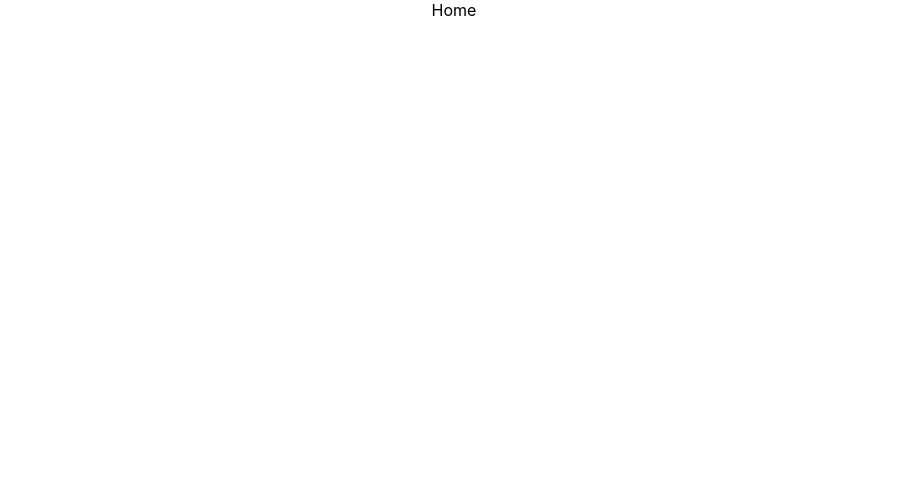
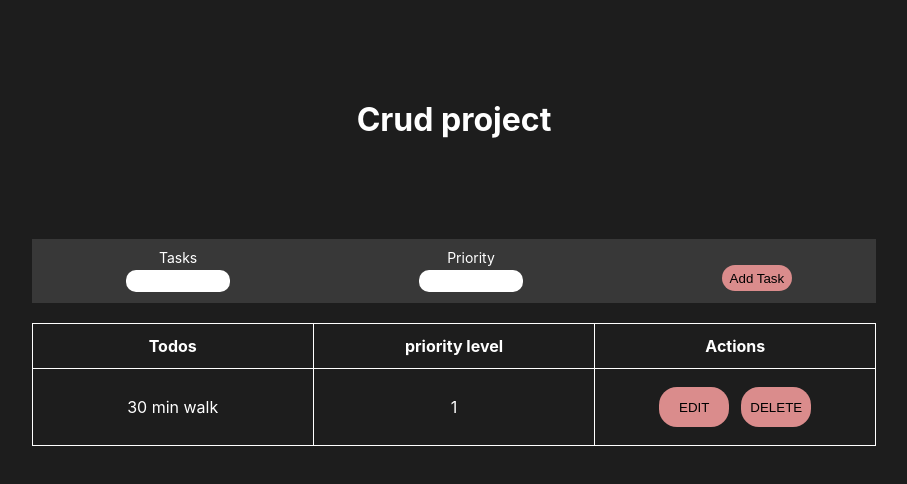
Before and after one commit to dragon-3/todo-crud, a React (Create React App) app: page / in a window 1280 px wide. Shown: the top 484 px of the page, without its empty margins (186-1093 px from the left). Built offline with nearby package versions, Linux system fonts and the light colour scheme; data requests are answered from the project's data file.

Commit message:
Modified.

```diff
--- /dev/null
+++ b/server/db.json
@@ -0,0 +1,9 @@
+{
+  "todos": [
+    {
+      "todo": "30 min walk",
+      "priority": "1",
+      "id": 1
+    }
+  ]
+}
--- /dev/null
+++ b/src/components/Edit.css
@@ -0,0 +1,17 @@
+.form {
+    margin-top: 100px;
+}
+
+form input{
+    height: 30px;
+    text-align: center;
+}
+
+button {
+    margin-top: 40px;
+    border: none;
+    border-radius: 20px;
+    height: 40px;
+    width: 80px;
+    background: rgb(187, 60, 60);
+}
--- a/src/components/Edit.js
+++ b/src/components/Edit.js
@@ -1,11 +1,70 @@
 import React from "react";
+import {Form, useNavigate, useParams} from 'react-router-dom';
+import {useState, useEffect} from 'react'
+import "./Edit.css"
 
 function Edit() {
+
+    const [data, setData] = useState([]);
+    const {id} = useParams();
+    const url = `http://localhost:3001/todos/${id}`;
+    const [values, setValues] = useState({
+        todo: '',
+        priority: ''
+    })
+    const Navigate = useNavigate();
+
+    useEffect(() => {
+        getAllData();
+    }, [])
+
+    const getAllData = () => {
+        fetch(url)
+        .then((response) => response.json())
+        .then((data) => (
+            setData(data),
+            setValues({
+                todo: data.todo,
+                priority: data.priority
+            })
+        )
+        )
+    }
+
+    const updateItem = () => {
+        fetch(url, {
+            method: 'PUT',
+            headers:{'Content-Type': 'application/json'},
+            body: JSON.stringify({
+                todo: values.todo,
+                priority: values.priority
+            })
+        } )
+        .then(() => {
+            Navigate("/")
+        })
+    }
+
+    const handleChange = (event) => {
+        event.preventDefault();
+        setValues({
+            ...values, [event.target.name]: event.target.value
+        })
+    }
 
 
     return (
         <div>
-            Edit
+            <h1>Edit</h1>
+            <div className="form">
+                <form action="">
+                    <input type="text" name="todo" value={values.todo} onChange={handleChange} /><br />
+                    <input type="text" name="priority" value={values.priority} onChange={handleChange} />
+                </form>
+
+                <button onClick={updateItem}>Update</button>
+
+            </div>
         </div>
     )
 }
--- /dev/null
+++ b/src/components/Home.css
@@ -0,0 +1,69 @@
+body {
+
+    background: rgb(29, 29, 29);
+    color: white;
+}
+
+h1 {
+    margin: 100px;
+}
+
+
+
+.add-section {
+    margin: 0 auto;
+    width: 66%;
+    background: rgb(56, 56, 56);
+    margin-bottom: 20px;
+    height: 54px;
+    padding-top: 10px;
+}
+
+.inputs {
+    display: flex;
+    flex-direction: row;
+    justify-content: space-around;
+    font-size: 14px;
+}
+
+.inputs input {
+    width: 100px;
+    margin-right: 10px;
+    margin-left: 10px;
+    border-radius: 10px;
+    border: none;
+    height: 20px;
+    margin-top: 4px;
+
+}
+.button button {
+    margin-top: 16px;
+    margin-left: 20px;
+    height: 26px;
+    width: 70px;
+    border: none;
+    border-radius: 18px;
+    background: rgb(218, 140, 140);
+
+}
+
+.table table {
+    margin: 0 auto;
+    border-collapse: collapse;
+    width: 66%;
+}
+
+th, tr, td {
+    border: solid thin white;
+    padding: 12px;
+    width: 100px;
+}
+
+table button {
+    margin: 6px;
+    height: 40px;
+    width: 70px;
+    border: none;
+    border-radius: 18px;
+    background: rgb(218, 140, 140);
+}
--- a/src/components/Home.js
+++ b/src/components/Home.js
@@ -1,11 +1,124 @@
 import React from "react";
+import "./Home.css";
+import {useState, useEffect} from 'react'
+import { Link } from "react-router-dom";
 
 function Home() {
 
+    const [data, setData] = useState([]);
+    const url = `http://localhost:3001/todos/`;
+    const [values, setValues] = useState({
+        todo: '',
+        priority: ''
+    })
+
+    useEffect(() => {
+        getAllData();
+    }, [])
+
+    const getAllData = () => {
+        fetch(url)
+        .then((response) => response.json())
+        .then((data) => setData(data))
+    }
+
+    const handleChange = (event) => {
+        event.preventDefault();
+        setValues({
+            ...values, [event.target.name]: event.target.value,
+        })
+    }
+
+
+    const addItem = () => {
+        fetch(url, {
+            method: "POST",
+            headers: {'Content-Type': 'application/json'},
+            body: JSON.stringify({
+                todo: values.task,
+                priority: values.priority
+            })
+        })
+    }
+
+    const deleteItem = (id) => {
+        fetch(url + `${id}`, {
+            method: "DELETE"
+        })
+    }
 
     return (
         <div>
-            Home
+            <h1>Crud project</h1>
+
+            <div className="main">
+                <div className="content">
+                    <div className="add-section">
+                        <div className="center">
+                            {/* <div className="inputs">
+                                <div className="names">
+                                    <label htmlFor="">Tasks</label>
+                                    <label htmlFor="">Description</label>
+                                </div>
+                            </div> */}
+                            <div className="inputs">
+                                <div className="tasks">
+                                    <label htmlFor="">Tasks</label><br />
+                                    <input type="text" name="task" onChange={handleChange}/>
+                                </div>
+                                <div className="priority">
+                                    <label htmlFor="">Priority</label><br />
+                                        <input type="text" name="priority" onChange={handleChange}/>
+                                </div>
+                                <div className="button">
+                                    <button onClick={addItem}>Add Task</button>
+                                </div>
+                            </div>
+                            {/* <div className="inputs">
+                                <div className="tasks-top">
+                                    <label htmlFor="">Task</label><br />
+                                    <label htmlFor="">Description</label><br />
+                                </div>
+                                <div className="tasks-bottom">
+                                    <input type="text" />
+                                    <input type="text" />
+                                </div>
+
+                            </div> */}
+                        </div>
+
+                    </div>
+                    <div className="table">
+                        <table>
+                            <thead>
+                                <th>Todos</th>
+                                <th>priority level</th>
+                                <th>Actions</th>
+                            </thead>
+                            <tbody>
+                                    {
+                                        data.map(
+                                            items => (
+                                                <tr key={items.id}>
+                                                    <td>{items.todo}</td>
+                                                    <td>{items.priority}</td>
+                                                    <td>
+                                                        <Link to={`${items.id}`}><button>EDIT</button></Link>
+                                                        <button onClick={() => deleteItem(items.id)}>DELETE</button>
+                                                    </td>
+                                                </tr>
+                                            )
+                                        )
+                                    }
+
+                            </tbody>
+                        </table>
+                    </div>
+
+                </div>
+
+
+            </div>
         </div>
     )
 }
```
Also changed, not shown: 2 other files (tests, documents, lock files or other folders).
